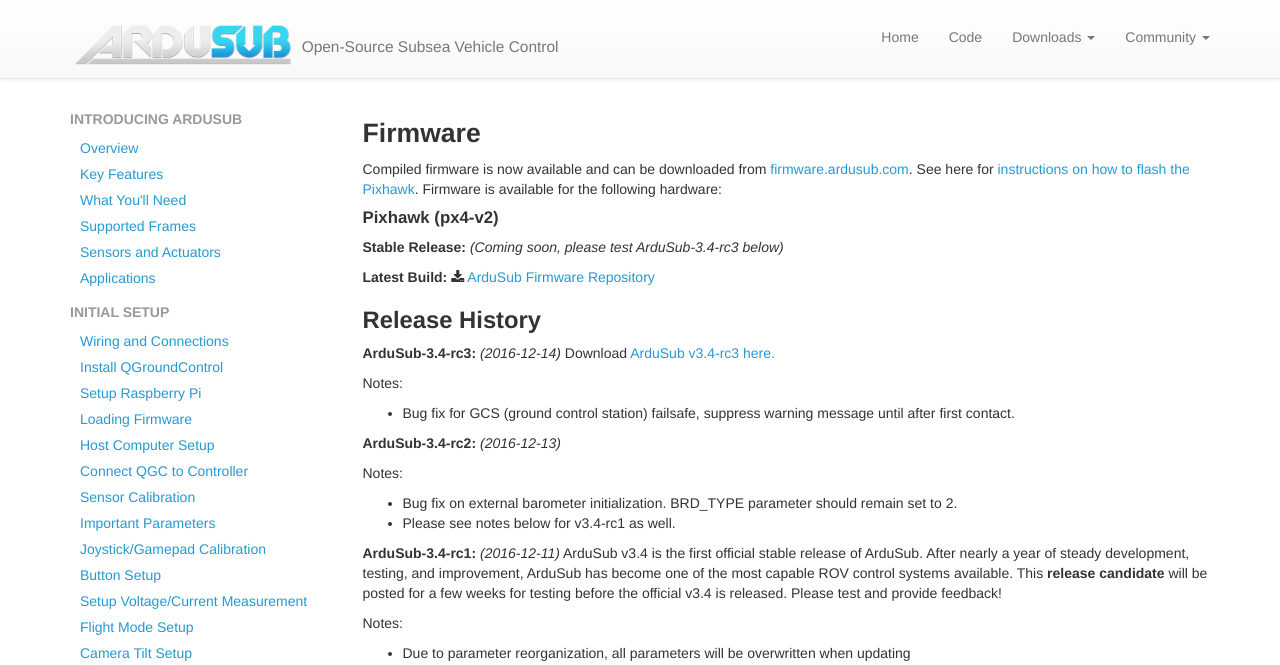
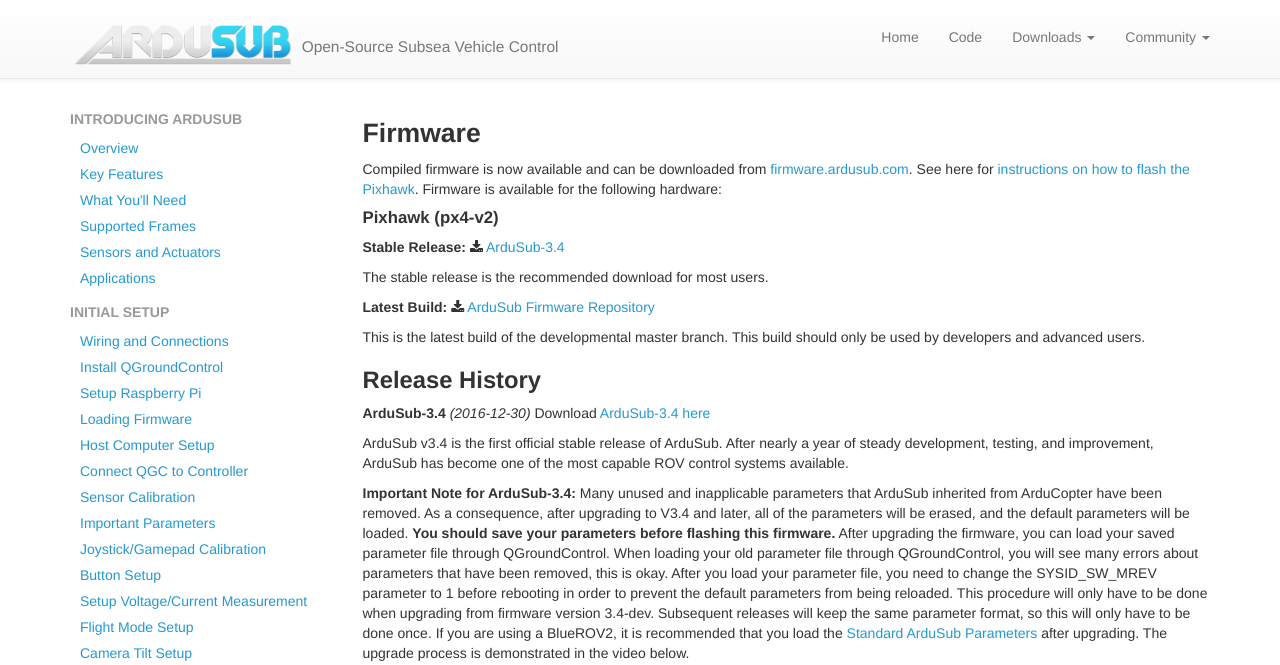
Before and after one commit to bluerobotics/retired-ardusub-docs, a Jekyll site: the page built from pages/firmware.md, in a window 1280 px wide and 1400 px high. Shown: the top 665 px of the window. Built offline with Jekyll 4.4.1, drawn with Linux system fonts in a browser that asks for light colours; nearby versions of some CDN libraries; some web fonts are replaced; comment, search, counter and statistics services are not loaded; some of the changed text lies outside the part shown.

Commit message:
Update for Sub v3.4 stable

```diff
--- a/pages/firmware.md
+++ b/pages/firmware.md
@@ -14,35 +14,21 @@ Compiled firmware is now available and can be downloaded from [firmware.ardusub.
 
 #### Pixhawk (px4-v2)
 
-**Stable Release:** *(Coming soon, please test ArduSub-3.4-rc3 below)*
+**Stable Release:** <i class="fa fa-download" aria-hidden="true"></i> [ArduSub-3.4](http://firmware.ardusub.com/Sub/stable/v3.4/)
+
+The stable release is the recommended download for most users.
 
 **Latest Build:** <i class="fa fa-download" aria-hidden="true"></i> [ArduSub Firmware Repository](http://firmware.ardusub.com/Sub/latest)
 
+This is the latest build of the developmental master branch. This build should only be used by developers and advanced users.
+
 ## Release History
 
-**ArduSub-3.4-rc3:** *(2016-12-14)* Download [ArduSub v3.4-rc3 here.](http://firmware.ardusub.com/Sub/ArduSub-3.4-rc3/)
+**ArduSub-3.4** *(2016-12-30)* Download [ArduSub-3.4 here](http://firmware.ardusub.com/Sub/stable/v3.4/)
 
-Notes:
+ArduSub v3.4 is the first official stable release of ArduSub. After nearly a year of steady development, testing, and improvement, ArduSub has become one of the most capable ROV control systems available.
 
-- Bug fix for GCS (ground control station) failsafe, suppress warning message until after first contact.
-
-**ArduSub-3.4-rc2:** *(2016-12-13)*
-
-Notes:
-
-- Bug fix on external barometer initialization. BRD_TYPE parameter should remain set to 2.
-- Please see notes below for v3.4-rc1 as well.
-
-**ArduSub-3.4-rc1:** *(2016-12-11)* ArduSub v3.4 is the first official stable release of ArduSub. After nearly a year of steady development, testing, and improvement, ArduSub has become one of the most capable ROV control systems available. This **release candidate** will be posted for a few weeks for testing before the official v3.4 is released. Please test and provide feedback!
-
-Notes:
-
-- Due to parameter reorganization, all parameters will be overwritten when updating
-- Must be used with QGroundControl daily builds or stable version 3.1 (once released)
-- Joystick buttons are configured by default
-- PX4Firmware sensor drivers have been replaced with in-tree APM drivers. On some hardware, the barometer driver will sometimes hang until a reboot. If your pressure sensor is not detected after rebooting, set the BRD_TYPE parameter to 100 and reboot to fall back to the PX4Firmware driver. Please report back if you experience an issue with the pressure sensor and the new driver.
-
-**Important Note for ArduSub-3.4:** Many unused and inapplicable parameters that ArduSub inherited from ArduCopter have been removed. As a consequence, after flashing V3.4-rc1, all of the parameters will be erased, and the default parameters will be loaded. **You should save your parameters before flashing this firmware.** After loading the new firmware, you can load your saved parameter file through QGroundControl. When loading your old parameter file through QGroundControl, you will see many errors about parameters that have been removed from firmware, this is okay. After you load your parameter file, you need to change the SYSID_SW_MREV parameter to 1 before rebooting in order to prevent the default parameters from being reloaded. This procedure will only have to be done when upgrading from firmware versions prior to V3.4-rc1. Subsequent releases will keep the same parameter format, so this will only have to be done once. If you are using a BlueROV2, it is recommended that you load the [Standard ArduSub Parameters](http://firmware.ardusub.com/parameters/latest/bluerov2.params) after upgrading. The upgrade process is demonstrated in the video below.
+**Important Note for ArduSub-3.4:** Many unused and inapplicable parameters that ArduSub inherited from ArduCopter have been removed. As a consequence, after upgrading to V3.4 and later, all of the parameters will be erased, and the default parameters will be loaded. **You should save your parameters before flashing this firmware.** After upgrading the firmware, you can load your saved parameter file through QGroundControl. When loading your old parameter file through QGroundControl, you will see many errors about parameters that have been removed, this is okay. After you load your parameter file, you need to change the SYSID_SW_MREV parameter to 1 before rebooting in order to prevent the default parameters from being reloaded. This procedure will only have to be done when upgrading from firmware version 3.4-dev. Subsequent releases will keep the same parameter format, so this will only have to be done once. If you are using a BlueROV2, it is recommended that you load the [Standard ArduSub Parameters](http://firmware.ardusub.com/parameters/latest/bluerov2.params) after upgrading. The upgrade process is demonstrated in the video below.
 
 <div align="center">
 	<iframe width="560" height="315" src="https://www.youtube.com/embed/siJoON6hgq4" frameborder="0" allowfullscreen></iframe>
```
